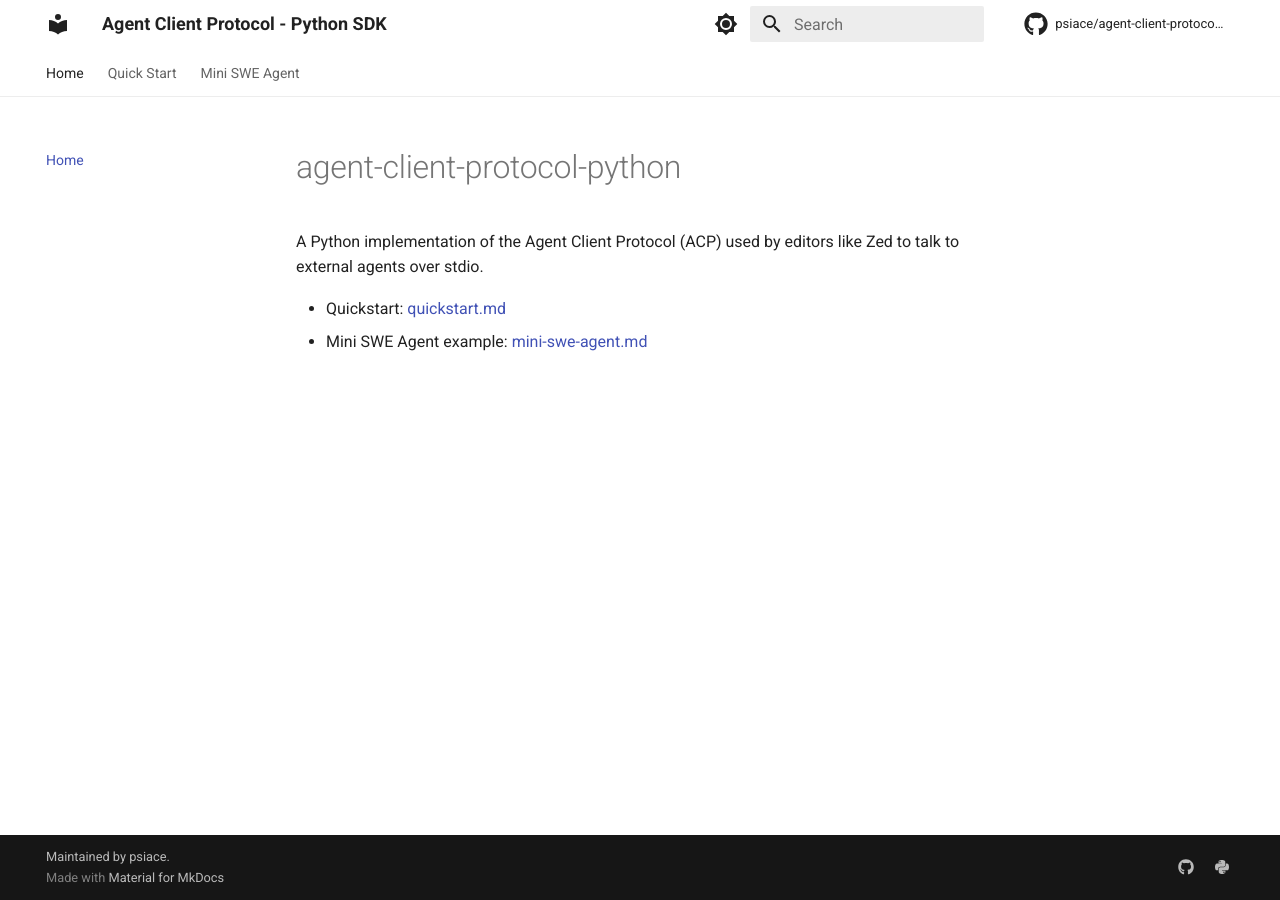
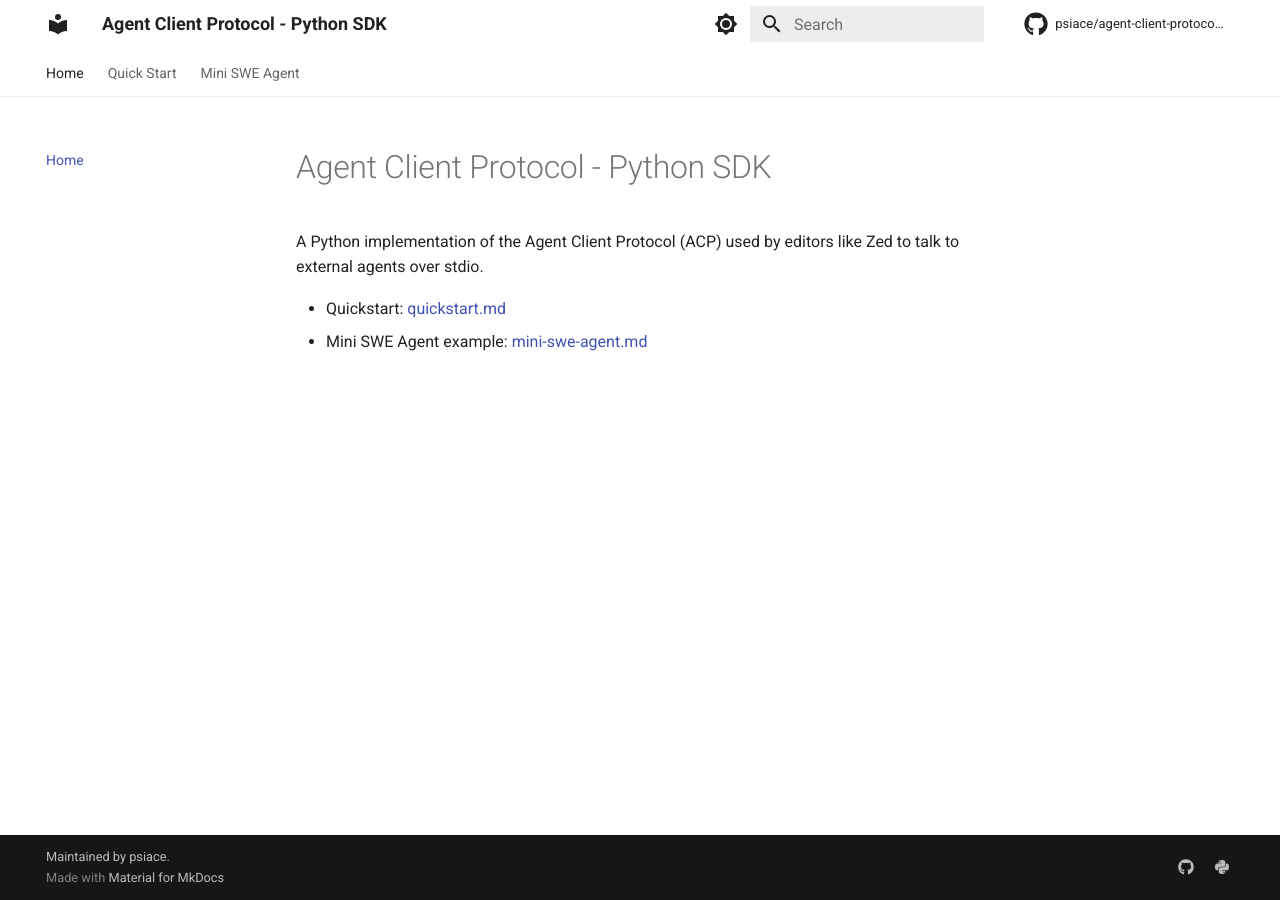
Before and after one commit to phil65/pyacp, an MkDocs documentation site: the page built from docs/index.md, in a window 1280 px wide. Built offline with MkDocs 1.6.1 and Material for MkDocs 9.7.7, drawn with Linux system fonts in a browser that asks for light colours; comment, search, counter and statistics services are not loaded.

Commit message:
chore: minor update

```diff
--- a/docs/index.md
+++ b/docs/index.md
@@ -1,4 +1,4 @@
-# agent-client-protocol-python
+# Agent Client Protocol - Python SDK
 
 A Python implementation of the Agent Client Protocol (ACP) used by editors like Zed to talk to external agents over stdio.
 
--- a/pyproject.toml
+++ b/pyproject.toml
@@ -1,5 +1,5 @@
 [project]
-name = "agent-client-protocol-python"
+name = "agent-client-protocol"
 version = "0.0.1"
 description = "A Python implement of Agent Client Protocol (ACP, by Zed Industries)"
 authors = [{ name = "Chojan Shang", email = "psiace@apache.org" }]
```
